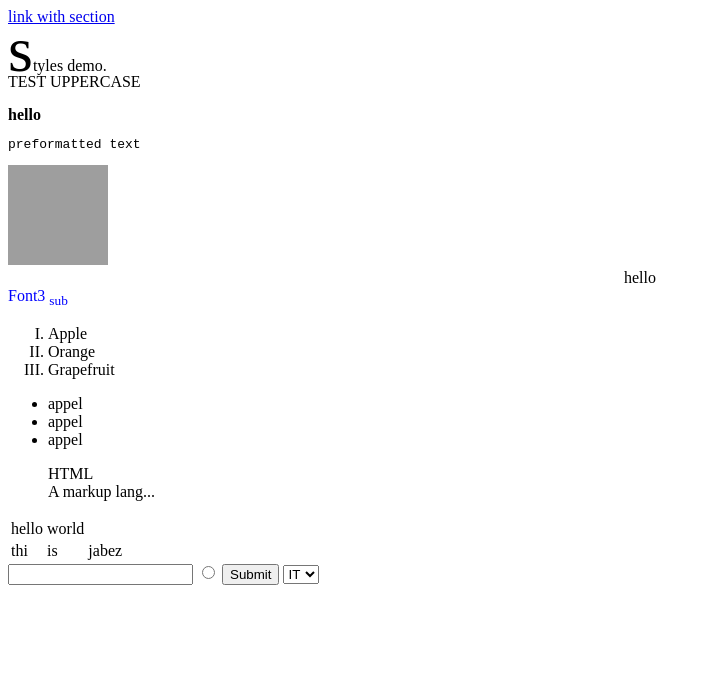
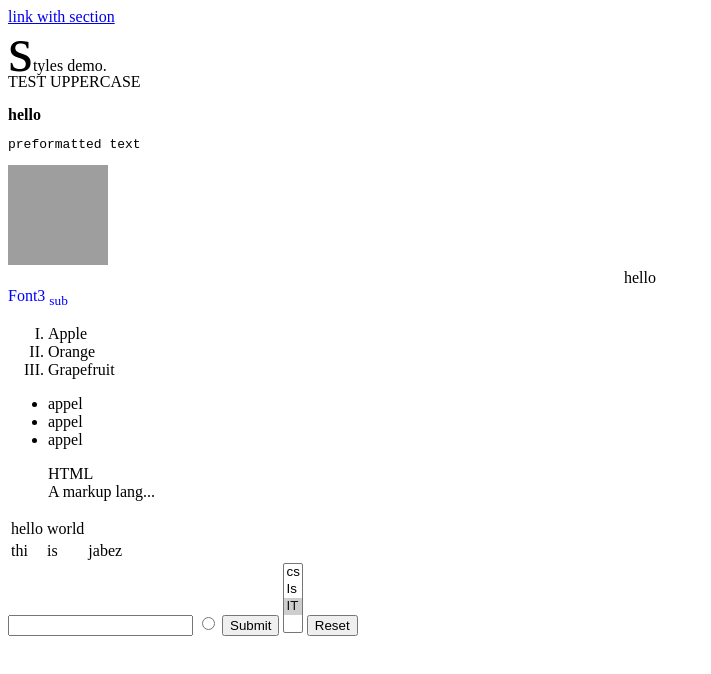
Before and after one commit to jabezinu/studyForExam0, a plain HTML site: page index.html in a window 1280 px wide. Shown: the whole page, without its empty margins (0-711 px from the left). Drawn offline with Linux system fonts and the light colour scheme; grey boxes are pictures that could not be loaded.

Commit message:
multiple

```diff
--- a/index.html
+++ b/index.html
@@ -49,13 +49,13 @@
     </table>
     <input type="text">
     <input type="radio" name="title" value="Mr.">
-
     <input type="submit" name="" id="">
 
-    <select name="department" id="">
+    <select name="department" multiple="multiple">
         <option value="value 1" >cs</option>
         <option value="value 2">Is</option>
         <option value="value 3" selected="selected">IT</option>
     </select>
+    <input type="reset" name="" id="">
 </body>
 </html>
```
